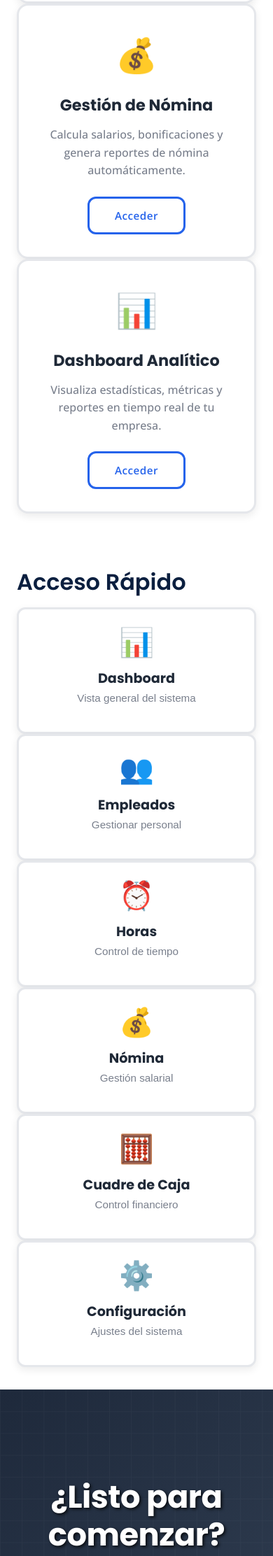
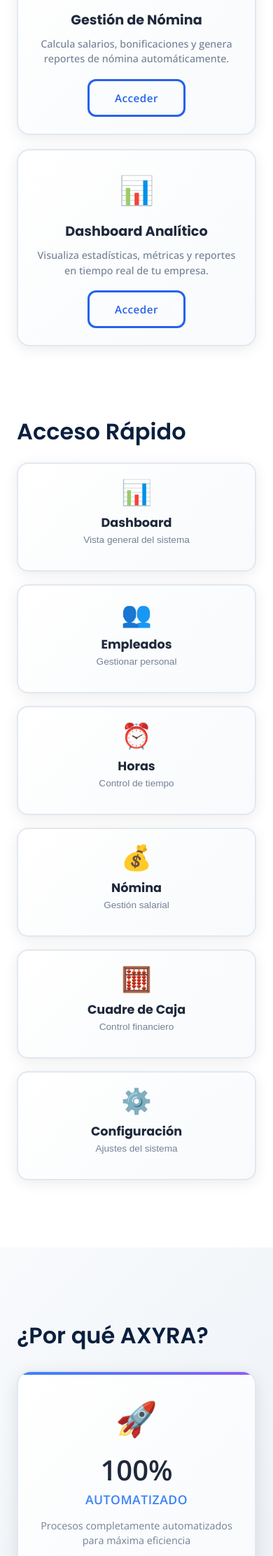
Before and after one commit to axyra-app/axyra-sistema-gestion, a FastAPI app: page / in a window 390 px wide. Shown: the part 1865-4089 px from the top of the page at 70% size. Run offline with FastAPI, Linux system fonts and the light colour scheme; data that the repository does not hold is empty.

Commit message:
Fix authentication issues and enhance homepage with professional design - Fix all localStorage references from 'axyra_user' to 'axyra_isolated_user' for proper authentication - Make feature cards and quick access cards more compact like dashboard cards - Reduce card sizes: features from 250px to 220px, quick access from 250px to 200px - Add new '¿Por qué AXYRA?' section with highlight statistics (100% Automated, 24/7 Available, 100% Secure, 100% Responsive) - Add new 'Características Destacadas' section with intelligent management, advanced reports, real-time sync, and multi-platform access - Implement professional styling consistent with dashboard design - Optimize spacing, padding, and visual hierarchy for better user experience

```diff
--- a/frontend/index.html
+++ b/frontend/index.html
@@ -13,7 +13,7 @@
       <div class="axyra-container">
         <div class="axyra-header-content">
           <div class="axyra-logo">
-            <img src="logo.png" alt="AXYRA Logo" class="axyra-logo-img">
+            <img src="logo.png" alt="AXYRA Logo" class="axyra-logo-img" />
             <div class="axyra-logo-text">
               <h1>AXYRA</h1>
               <p>Sistema de Gestión Integral</p>
@@ -133,6 +133,82 @@
       </div>
     </section>
 
+    <!-- Estadísticas Destacadas -->
+    <section class="axyra-stats-highlight">
+      <div class="axyra-container">
+        <h2 class="axyra-section-title">¿Por qué AXYRA?</h2>
+        <div class="axyra-stats-highlight-grid">
+          <div class="axyra-stat-highlight-card">
+            <div class="axyra-stat-highlight-icon">🚀</div>
+            <div class="axyra-stat-highlight-number">100%</div>
+            <div class="axyra-stat-highlight-label">Automatizado</div>
+            <p>Procesos completamente automatizados para máxima eficiencia</p>
+          </div>
+
+          <div class="axyra-stat-highlight-card">
+            <div class="axyra-stat-highlight-icon">⚡</div>
+            <div class="axyra-stat-highlight-number">24/7</div>
+            <div class="axyra-stat-highlight-label">Disponible</div>
+            <p>Acceso continuo desde cualquier dispositivo y ubicación</p>
+          </div>
+
+          <div class="axyra-stat-highlight-card">
+            <div class="axyra-stat-highlight-icon">🔒</div>
+            <div class="axyra-stat-highlight-number">100%</div>
+            <div class="axyra-stat-highlight-label">Seguro</div>
+            <p>Datos protegidos con la más alta seguridad empresarial</p>
+          </div>
+
+          <div class="axyra-stat-highlight-card">
+            <div class="axyra-stat-highlight-icon">📱</div>
+            <div class="axyra-stat-highlight-number">100%</div>
+            <div class="axyra-stat-highlight-label">Responsive</div>
+            <p>Funciona perfectamente en todos los dispositivos</p>
+          </div>
+        </div>
+      </div>
+    </section>
+
+    <!-- Características Destacadas -->
+    <section class="axyra-features-highlight">
+      <div class="axyra-container">
+        <h2 class="axyra-section-title">Características Destacadas</h2>
+        <div class="axyra-features-highlight-grid">
+          <div class="axyra-feature-highlight-item">
+            <div class="axyra-feature-highlight-icon">🎯</div>
+            <div class="axyra-feature-highlight-content">
+              <h3>Gestión Inteligente</h3>
+              <p>Sistema inteligente que aprende de tus patrones de uso y se adapta a tu empresa</p>
+            </div>
+          </div>
+
+          <div class="axyra-feature-highlight-item">
+            <div class="axyra-feature-highlight-icon">📊</div>
+            <div class="axyra-feature-highlight-content">
+              <h3>Reportes Avanzados</h3>
+              <p>Análisis detallado con gráficos interactivos y exportación profesional</p>
+            </div>
+          </div>
+
+          <div class="axyra-feature-highlight-item">
+            <div class="axyra-feature-highlight-icon">🔄</div>
+            <div class="axyra-feature-highlight-content">
+              <h3>Sincronización en Tiempo Real</h3>
+              <p>Todos los cambios se reflejan instantáneamente en toda la plataforma</p>
+            </div>
+          </div>
+
+          <div class="axyra-feature-highlight-item">
+            <div class="axyra-feature-highlight-icon">🌐</div>
+            <div class="axyra-feature-highlight-content">
+              <h3>Acceso Multiplataforma</h3>
+              <p>Funciona perfectamente en web, móvil y tablet sin necesidad de instalación</p>
+            </div>
+          </div>
+        </div>
+      </div>
+    </section>
+
     <!-- CTA Section -->
     <section class="axyra-cta">
       <div class="axyra-container">
@@ -174,11 +250,9 @@
               <li><button onclick="blogAxyra()">AXYRA Blog</button></li>
             </ul>
             <div class="axyra-copyright">
-              <p>&copy; 2013-2025 AXYRA</p>
+              <p>&copy; 2025 AXYRA</p>
             </div>
           </div>
-
-
 
           <div class="axyra-footer-section">
             <h4>NUESTROS SERVICIOS</h4>
@@ -195,11 +269,8 @@
 
         <div class="axyra-footer-bottom">
           <div class="axyra-footer-bottom-content">
-
             <div class="axyra-offer">
-              <button onclick="ofrecerServicios()" class="axyra-offer-btn">
-                OFRECE TUS SERVICIOS
-              </button>
+              <button onclick="ofrecerServicios()" class="axyra-offer-btn">OFRECE TUS SERVICIOS</button>
             </div>
           </div>
         </div>
@@ -216,12 +287,8 @@
         <div class="axyra-modal-body">
           <p>Para acceder a esta funcionalidad, necesitas iniciar sesión o crear una cuenta.</p>
           <div class="axyra-modal-actions">
-            <button class="axyra-btn axyra-btn-primary" onclick="redirectToLogin()">
-              🔐 Iniciar Sesión
-            </button>
-            <button class="axyra-btn axyra-btn-secondary" onclick="redirectToRegister()">
-              📝 Registrarse
-            </button>
+            <button class="axyra-btn axyra-btn-primary" onclick="redirectToLogin()">🔐 Iniciar Sesión</button>
+            <button class="axyra-btn axyra-btn-secondary" onclick="redirectToRegister()">📝 Registrarse</button>
           </div>
         </div>
       </div>
@@ -239,19 +306,34 @@
           <p><strong>Última actualización:</strong> 18 de Agosto, 2025</p>
 
           <h5>1. Información que Recopilamos</h5>
-          <p>Recopilamos información que nos proporcionas directamente, como cuando creas una cuenta, utilizas nuestros servicios o te comunicas con nosotros.</p>
+          <p>
+            Recopilamos información que nos proporcionas directamente, como cuando creas una cuenta, utilizas nuestros
+            servicios o te comunicas con nosotros.
+          </p>
 
           <h5>2. Cómo Utilizamos tu Información</h5>
-          <p>Utilizamos la información que recopilamos para proporcionar, mantener y mejorar nuestros servicios, así como para desarrollar nuevos servicios.</p>
+          <p>
+            Utilizamos la información que recopilamos para proporcionar, mantener y mejorar nuestros servicios, así como
+            para desarrollar nuevos servicios.
+          </p>
 
           <h5>3. Compartir Información</h5>
-          <p>No vendemos, alquilamos ni compartimos tu información personal con terceros, excepto en las circunstancias descritas en esta política.</p>
+          <p>
+            No vendemos, alquilamos ni compartimos tu información personal con terceros, excepto en las circunstancias
+            descritas en esta política.
+          </p>
 
           <h5>4. Seguridad de Datos</h5>
-          <p>Implementamos medidas de seguridad técnicas y organizativas apropiadas para proteger tu información personal contra el acceso no autorizado, alteración, divulgación o destrucción.</p>
+          <p>
+            Implementamos medidas de seguridad técnicas y organizativas apropiadas para proteger tu información personal
+            contra el acceso no autorizado, alteración, divulgación o destrucción.
+          </p>
 
           <h5>5. Tus Derechos</h5>
-          <p>Tienes derecho a acceder, corregir o eliminar tu información personal. Puedes ejercer estos derechos contactándonos directamente.</p>
+          <p>
+            Tienes derecho a acceder, corregir o eliminar tu información personal. Puedes ejercer estos derechos
+            contactándonos directamente.
+          </p>
 
           <h5>6. Contacto</h5>
           <p>Si tienes preguntas sobre esta política, contáctanos en: <strong>axyra.app@gmail.com</strong></p>
@@ -271,22 +353,40 @@
           <p><strong>Última actualización:</strong> 18 de Agosto, 2025</p>
 
           <h5>1. Aceptación de Términos</h5>
-          <p>Al acceder y utilizar AXYRA, aceptas estar sujeto a estos términos de servicio. Si no estás de acuerdo con alguna parte de estos términos, no debes utilizar nuestro servicio.</p>
+          <p>
+            Al acceder y utilizar AXYRA, aceptas estar sujeto a estos términos de servicio. Si no estás de acuerdo con
+            alguna parte de estos términos, no debes utilizar nuestro servicio.
+          </p>
 
           <h5>2. Descripción del Servicio</h5>
-          <p>AXYRA es un sistema de gestión empresarial que incluye funcionalidades para la gestión de empleados, control de horas, nóminas y análisis empresarial.</p>
+          <p>
+            AXYRA es un sistema de gestión empresarial que incluye funcionalidades para la gestión de empleados, control
+            de horas, nóminas y análisis empresarial.
+          </p>
 
           <h5>3. Uso Aceptable</h5>
-          <p>Te comprometes a utilizar el servicio solo para fines legales y de acuerdo con estos términos. No debes utilizar el servicio para actividades ilegales o no autorizadas.</p>
+          <p>
+            Te comprometes a utilizar el servicio solo para fines legales y de acuerdo con estos términos. No debes
+            utilizar el servicio para actividades ilegales o no autorizadas.
+          </p>
 
           <h5>4. Cuentas de Usuario</h5>
-          <p>Eres responsable de mantener la confidencialidad de tu cuenta y contraseña. Eres responsable de todas las actividades que ocurran bajo tu cuenta.</p>
+          <p>
+            Eres responsable de mantener la confidencialidad de tu cuenta y contraseña. Eres responsable de todas las
+            actividades que ocurran bajo tu cuenta.
+          </p>
 
           <h5>5. Propiedad Intelectual</h5>
-          <p>El servicio y su contenido original, características y funcionalidad son propiedad de AXYRA y están protegidos por leyes de propiedad intelectual.</p>
+          <p>
+            El servicio y su contenido original, características y funcionalidad son propiedad de AXYRA y están
+            protegidos por leyes de propiedad intelectual.
+          </p>
 
           <h5>6. Limitación de Responsabilidad</h5>
-          <p>En ningún caso AXYRA será responsable por daños indirectos, incidentales, especiales, consecuentes o punitivos.</p>
+          <p>
+            En ningún caso AXYRA será responsable por daños indirectos, incidentales, especiales, consecuentes o
+            punitivos.
+          </p>
 
           <h5>7. Contacto</h5>
           <p>Para preguntas sobre estos términos, contáctanos en: <strong>axyr.app@gmail.com</strong></p>
@@ -332,9 +432,7 @@
           </div>
 
           <div class="axyra-modal-actions">
-            <button class="axyra-btn axyra-btn-primary" onclick="sendSupportEmail()">
-              📧 Enviar Email
-            </button>
+            <button class="axyra-btn axyra-btn-primary" onclick="sendSupportEmail()">📧 Enviar Email</button>
           </div>
         </div>
       </div>
@@ -343,7 +441,7 @@
     <script>
       // Verificar estado de autenticación
       function checkAuthStatus() {
-        const user = localStorage.getItem('axyra_user');
+        const user = localStorage.getItem('axyra_isolated_user');
         const btnLogin = document.getElementById('btnLogin');
         const headerLoginBtn = document.getElementById('headerLoginBtn');
         const headerRegisterBtn = document.getElementById('headerRegisterBtn');
@@ -352,7 +450,7 @@
           // Usuario logueado - cambiar botones por "Ir al Dashboard"
           if (btnLogin) {
             btnLogin.innerHTML = '🚀 Ir al Dashboard';
-            btnLogin.onclick = () => window.location.href = 'modulos/dashboard/dashboard.html';
+            btnLogin.onclick = () => (window.location.href = 'modulos/dashboard/dashboard.html');
             btnLogin.className = 'axyra-btn axyra-btn-primary axyra-btn-large';
           }
 
@@ -387,7 +485,7 @@
 
       // Funciones de manejo de acceso
       function handleDashboardAccess() {
-        const user = localStorage.getItem('axyra_user');
+        const user = localStorage.getItem('axyra_isolated_user');
         if (user) {
           window.location.href = 'modulos/dashboard/dashboard.html';
         } else {
@@ -396,7 +494,7 @@
       }
 
       function handleEmpleadosAccess() {
-        const user = localStorage.getItem('axyra_user');
+        const user = localStorage.getItem('axyra_isolated_user');
         if (user) {
           window.location.href = 'modulos/empleados/empleados.html';
         } else {
@@ -405,7 +503,7 @@
       }
 
       function handleHorasAccess() {
-        const user = localStorage.getItem('axyra_user');
+        const user = localStorage.getItem('axyra_isolated_user');
         if (user) {
           window.location.href = 'modulos/horas/gestionar_horas.html';
         } else {
@@ -414,7 +512,7 @@
       }
 
       function handleNominaAccess() {
-        const user = localStorage.getItem('axyra_user');
+        const user = localStorage.getItem('axyra_isolated_user');
         if (user) {
           window.location.href = 'modulos/nomina/gestionar_nomina.html';
         } else {
@@ -423,7 +521,7 @@
       }
 
       function handleCuadreAccess() {
-        const user = localStorage.getItem('axyra_user');
+        const user = localStorage.getItem('axyra_isolated_user');
         if (user) {
           window.location.href = 'modulos/cuadre_caja/cuadre_caja.html';
         } else {
@@ -432,7 +530,7 @@
       }
 
       function handleConfigAccess() {
-        const user = localStorage.getItem('axyra_user');
+        const user = localStorage.getItem('axyra_isolated_user');
         if (user) {
           window.location.href = 'modulos/configuracion/configuracion.html';
         } else {
@@ -495,14 +593,14 @@
       }
 
       // Cerrar modales al hacer clic fuera de ellos
-      window.onclick = function(event) {
+      window.onclick = function (event) {
         const modals = document.querySelectorAll('.axyra-modal');
-        modals.forEach(modal => {
+        modals.forEach((modal) => {
           if (event.target === modal) {
             modal.style.display = 'none';
           }
         });
-      }
+      };
 
       // Navegación suave
       document.querySelectorAll('a[href^="#"]').forEach((anchor) => {
@@ -886,7 +984,7 @@
       }
 
       function servicioConfiguracion() {
-        if (localStorage.getItem('axyra_user')) {
+        if (localStorage.getItem('axyra_isolated_user')) {
           window.location.href = 'modulos/configuracion/configuracion.html';
         } else {
           showAuthModal();
@@ -912,8 +1010,10 @@
 
       // Sección OFRECE TUS SERVICIOS
       function ofrecerServicios() {
-        if (localStorage.getItem('axyra_user')) {
-          alert('¡Gracias por tu interés! Ya tienes acceso completo a AXYRA. Si quieres ofrecer servicios adicionales, contáctanos en axyra.app@gmail.com');
+        if (localStorage.getItem('axyra_isolated_user')) {
+          alert(
+            '¡Gracias por tu interés! Ya tienes acceso completo a AXYRA. Si quieres ofrecer servicios adicionales, contáctanos en axyra.app@gmail.com'
+          );
         } else {
           showAuthModal();
         }
--- a/frontend/static/axyra-styles.css
+++ b/frontend/static/axyra-styles.css
@@ -1704,16 +1704,24 @@
 /* ========================================
    DISEÑO PROFESIONAL - TARJETAS DE FUNCIONALIDADES
    ======================================== */
+.axyra-features-grid {
+  display: grid;
+  grid-template-columns: repeat(auto-fit, minmax(220px, 1fr)); /* REDUCIDO DE 250px A 220px */
+  gap: 20px; /* REDUCIDO DE 24px A 20px */
+  margin: 24px 0; /* REDUCIDO DE 30px A 24px */
+}
+
 .axyra-feature-card {
-  background: #ffffff;
-  border: 3px solid #e5e7eb;
-  border-radius: 16px;
-  padding: 32px;
+  background: linear-gradient(135deg, #ffffff 0%, #f8fafc 100%);
+  border: 2px solid #e2e8f0; /* REDUCIDO DE 3px A 2px */
+  border-radius: 18px; /* REDUCIDO DE 16px A 18px */
+  padding: 24px 18px; /* REDUCIDO DE 32px A 24px 18px */
   text-align: center;
   transition: all 0.3s ease;
-  box-shadow: 0 4px 12px rgba(0, 0, 0, 0.08);
+  box-shadow: 0 4px 20px rgba(0, 0, 0, 0.08); /* MEJORADO */
   position: relative;
   overflow: hidden;
+  cursor: pointer;
 }
 
 .axyra-feature-card::before {
@@ -1723,15 +1731,15 @@
   left: 0;
   right: 0;
   height: 4px;
-  background: linear-gradient(90deg, #2563eb, #1d4ed8, #1e40af);
+  background: linear-gradient(90deg, #3b82f6, #8b5cf6); /* CAMBIADO A COLORES DEL DASHBOARD */
   transform: scaleX(0);
   transition: transform 0.3s ease;
 }
 
 .axyra-feature-card:hover {
-  transform: translateY(-8px);
-  box-shadow: 0 16px 32px rgba(0, 0, 0, 0.15);
-  border-color: #2563eb;
+  transform: translateY(-6px); /* REDUCIDO DE -8px A -6px */
+  box-shadow: 0 12px 35px rgba(0, 0, 0, 0.15); /* MEJORADO */
+  border-color: #3b82f6; /* CAMBIADO A COLOR DEL DASHBOARD */
 }
 
 .axyra-feature-card:hover::before {
@@ -1739,23 +1747,95 @@
 }
 
 .axyra-feature-card h3 {
-  color: #1f2937 !important;
+  color: #1e293b !important; /* CAMBIADO A COLOR DEL DASHBOARD */
   font-weight: 700 !important;
-  font-size: 1.4rem !important;
-  margin-bottom: 16px !important;
+  font-size: 1.2rem !important; /* REDUCIDO DE 1.4rem A 1.2rem */
+  margin-bottom: 12px !important; /* REDUCIDO DE 16px A 12px */
 }
 
 .axyra-feature-card p {
-  color: #6b7280 !important;
+  color: #64748b !important; /* CAMBIADO A COLOR DEL DASHBOARD */
   font-weight: 500 !important;
-  font-size: 1rem !important;
-  line-height: 1.6 !important;
-  margin-bottom: 24px !important;
+  font-size: 0.9rem !important; /* REDUCIDO DE 1rem A 0.9rem */
+  line-height: 1.5 !important; /* REDUCIDO DE 1.6 A 1.5 */
+  margin-bottom: 18px !important; /* REDUCIDO DE 24px A 18px */
 }
 
 .axyra-feature-icon {
-  font-size: 3rem !important;
-  margin-bottom: 20px !important;
+  font-size: 2.5rem !important; /* REDUCIDO DE 3rem A 2.5rem */
+  margin-bottom: 16px !important; /* REDUCIDO DE 20px A 16px */
+  display: block !important;
+}
+
+/* ========================================
+   DISEÑO PROFESIONAL - TARJETAS DE ACCESO RÁPIDO
+   ======================================== */
+.axyra-quick-grid {
+  display: grid;
+  grid-template-columns: repeat(auto-fit, minmax(200px, 1fr)); /* REDUCIDO DE 250px A 200px */
+  gap: 18px; /* REDUCIDO DE 20px A 18px */
+  margin: 24px 0; /* REDUCIDO DE 30px A 24px */
+}
+
+.axyra-quick-card {
+  background: linear-gradient(135deg, #ffffff 0%, #f8fafc 100%);
+  border: 2px solid #e2e8f0; /* REDUCIDO DE 3px A 2px */
+  border-radius: 16px; /* REDUCIDO DE 12px A 16px */
+  padding: 20px 16px; /* REDUCIDO DE 24px A 20px 16px */
+  text-align: center;
+  transition: all 0.3s ease;
+  cursor: pointer;
+  text-decoration: none;
+  color: #1e293b; /* CAMBIADO A COLOR DEL DASHBOARD */
+  display: block;
+  width: 100%;
+  box-shadow: 0 4px 20px rgba(0, 0, 0, 0.08); /* MEJORADO */
+  position: relative;
+  overflow: hidden;
+}
+
+.axyra-quick-card::before {
+  content: '';
+  position: absolute;
+  top: 0;
+  left: -100%;
+  width: 100%;
+  height: 100%;
+  background: linear-gradient(90deg, transparent, rgba(59, 130, 246, 0.1), transparent); /* CAMBIADO A COLOR DEL DASHBOARD */
+  transition: left 0.5s ease;
+}
+
+.axyra-quick-card:hover {
+  transform: translateY(-4px); /* REDUCIDO DE -6px A -4px */
+  box-shadow: 0 8px 30px rgba(0, 0, 0, 0.12); /* MEJORADO */
+  border-color: #3b82f6; /* CAMBIADO A COLOR DEL DASHBOARD */
+  background: #f8fafc;
+}
+
+.axyra-quick-card:hover::before {
+  left: 100%;
+}
+
+.axyra-quick-card:active {
+  transform: translateY(-2px); /* REDUCIDO DE -3px A -2px */
+}
+
+.axyra-quick-card h3 {
+  color: #1e293b !important; /* CAMBIADO A COLOR DEL DASHBOARD */
+  font-weight: 700 !important;
+  font-size: 1.1rem !important; /* REDUCIDO DE 1.2rem A 1.1rem */
+  margin-bottom: 6px !important; /* REDUCIDO DE 8px A 6px */
+}
+
+.axyra-quick-card p {
+  color: #64748b !important; /* CAMBIADO A COLOR DEL DASHBOARD */
+  font-weight: 500 !important;
+  font-size: 0.85rem !important; /* REDUCIDO DE 0.95rem A 0.85rem */
+}
+
+.axyra-quick-icon {
+  font-size: 2.2rem !important; /* REDUCIDO DE 2.5rem A 2.2rem */
+  margin-bottom: 12px !important; /* REDUCIDO DE 16px A 12px */
   display: block !important;
 }
 
@@ -3132,3 +3212,130 @@
   border-color: var(--axyra-primary);
   box-shadow: 0 0 0 3px rgba(59, 130, 246, 0.1);
 }
+
+/* ========================================
+   ESTADÍSTICAS DESTACADAS
+   ======================================== */
+.axyra-stats-highlight {
+  background: linear-gradient(135deg, #f8fafc 0%, #e2e8f0 100%);
+  padding: 60px 0;
+  margin: 40px 0;
+}
+
+.axyra-stats-highlight-grid {
+  display: grid;
+  grid-template-columns: repeat(auto-fit, minmax(250px, 1fr));
+  gap: 24px;
+  margin: 30px 0;
+}
+
+.axyra-stat-highlight-card {
+  background: linear-gradient(135deg, #ffffff 0%, #f8fafc 100%);
+  border: 2px solid #e2e8f0;
+  border-radius: 20px;
+  padding: 28px 20px;
+  text-align: center;
+  box-shadow: 0 6px 25px rgba(0, 0, 0, 0.1);
+  transition: all 0.3s ease;
+  position: relative;
+  overflow: hidden;
+}
+
+.axyra-stat-highlight-card::before {
+  content: '';
+  position: absolute;
+  top: 0;
+  left: 0;
+  right: 0;
+  height: 4px;
+  background: linear-gradient(90deg, #3b82f6, #8b5cf6);
+}
+
+.axyra-stat-highlight-card:hover {
+  transform: translateY(-6px);
+  box-shadow: 0 12px 35px rgba(0, 0, 0, 0.15);
+  border-color: #3b82f6;
+}
+
+.axyra-stat-highlight-icon {
+  font-size: 3rem;
+  margin-bottom: 16px;
+  display: block;
+}
+
+.axyra-stat-highlight-number {
+  font-size: 2.5rem;
+  font-weight: 800;
+  color: #1e293b;
+  margin-bottom: 8px;
+  line-height: 1;
+}
+
+.axyra-stat-highlight-label {
+  font-size: 1.1rem;
+  font-weight: 700;
+  color: #3b82f6;
+  margin-bottom: 12px;
+  text-transform: uppercase;
+  letter-spacing: 0.5px;
+}
+
+.axyra-stat-highlight-card p {
+  color: #64748b;
+  font-size: 0.9rem;
+  line-height: 1.5;
+  margin: 0;
+}
+
+/* ========================================
+   CARACTERÍSTICAS DESTACADAS
+   ======================================== */
+.axyra-features-highlight {
+  background: #ffffff;
+  padding: 60px 0;
+}
+
+.axyra-features-highlight-grid {
+  display: grid;
+  grid-template-columns: repeat(auto-fit, minmax(300px, 1fr));
+  gap: 30px;
+  margin: 30px 0;
+}
+
+.axyra-feature-highlight-item {
+  display: flex;
+  align-items: flex-start;
+  gap: 20px;
+  padding: 24px;
+  background: linear-gradient(135deg, #ffffff 0%, #f8fafc 100%);
+  border: 2px solid #e2e8f0;
+  border-radius: 16px;
+  box-shadow: 0 4px 20px rgba(0, 0, 0, 0.08);
+  transition: all 0.3s ease;
+}
+
+.axyra-feature-highlight-item:hover {
+  transform: translateY(-4px);
+  box-shadow: 0 8px 30px rgba(0, 0, 0, 0.12);
+  border-color: #3b82f6;
+}
+
+.axyra-feature-highlight-icon {
+  font-size: 2.5rem;
+  flex-shrink: 0;
+  margin-top: 4px;
+}
+
+.axyra-feature-highlight-content h3 {
+  color: #1e293b;
+  font-weight: 700;
+  font-size: 1.2rem;
+  margin-bottom: 8px;
+}
+
+.axyra-feature-highlight-content p {
+  color: #64748b;
+  font-size: 0.9rem;
+  line-height: 1.5;
+  margin: 0;
+}
```
